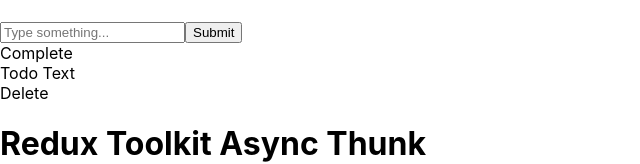
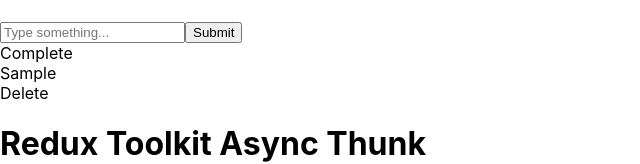
Before and after one commit to VladimirRM/Redux-toolkit-get-js, a React (Create React App) app: page / in a window 1280 px wide. Both pictures are taken after typing "Sample" into the empty fields and a click on the button "Submit". Shown: the part 205-369 px from the top of the page, without its empty margins (0-640 px from the left). Built offline with nearby package versions, Linux system fonts and the light colour scheme.

Commit message:
add   toggleCompletedTodo

```diff
--- a/src/App.js
+++ b/src/App.js
@@ -3,8 +3,11 @@ import Form from './components/Form'
 import TodoItem from './components/TodoItem'
 import User from './components/User'
 import Posts from './components/Posts'
+import { useSelector } from 'react-redux'
 
 function App() {
+
+    const todos =useSelector((state)=>state.todo.todos)
     return (
         <div className='min-h-screen h-full w-screen bg-indigo-400'>
             <div className='container mx-auto px-4'>
@@ -16,7 +19,13 @@ function App() {
                     <div className='w-1/3'>
                         <h1 className='font-bold my-5'>Redux Toolkit Todo App</h1>
                         <Form />
-                        <TodoItem />
+                        {todos?.map(todo=>(
+                        <TodoItem
+                        key={todo.id}
+                        todo={todo}
+                        />
+
+                        ))}
                     </div>
                     <div className='w-1/3'>
                         <h1 className='font-bold my-5'>Redux Toolkit Async Thunk</h1>
--- a/src/components/TodoItem.js
+++ b/src/components/TodoItem.js
@@ -1,14 +1,14 @@
 import React from 'react'
 
-const TodoItem = () => {
+const TodoItem = ({todo}) => {
     const completed = false
     return (
         <div className='flex justify-between items-center my-2'>
             <div className='text-sm px-4 py-2 cursor-pointer bg-lime-300 hover:bg-lime-400'>
                 Complete
             </div>
-            <div className={`text-sm ${completed ? 'line-through font-medium text-lime-400' : ''}`}>
-                Todo Text
+            <div className={`text-sm ${todo.completed ? 'line-through font-medium text-lime-400' : ''}`}>
+                {todo.text}
             </div>
             <div className='text-sm px-4 py-2 flex bg-red-400 hover:bg-red-500 transition-all text-white cursor-pointer'>
                 Delete
--- a/src/features/Todo/todoSlice.js
+++ b/src/features/Todo/todoSlice.js
@@ -14,6 +14,9 @@ export const todoSlice = createSlice({
       addTodo:(state,action)=>{
         state.todos.push(action.payload)
       },
+      toggleCompletedTodo:()=>{
+
+      }
   }
 })
 export const {addTodo } = todoSlice.actions
```
